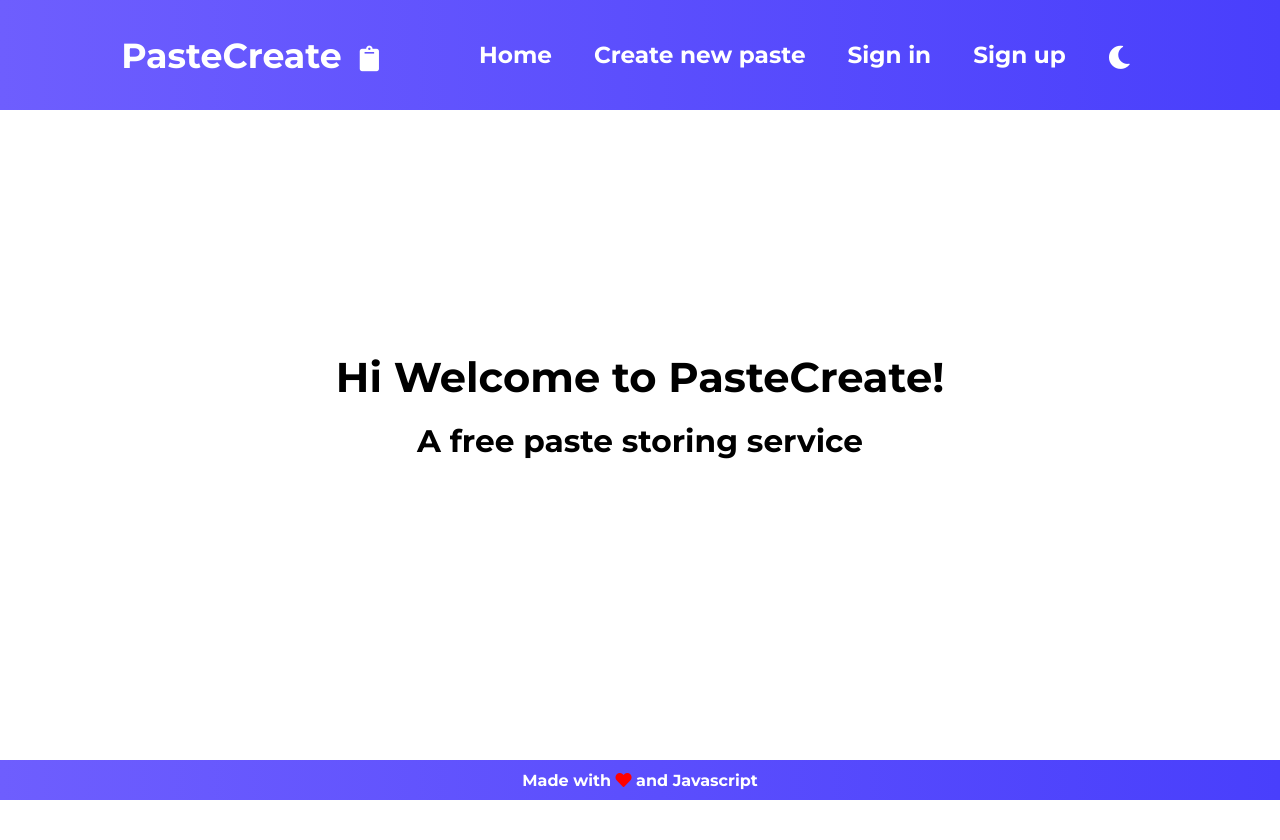
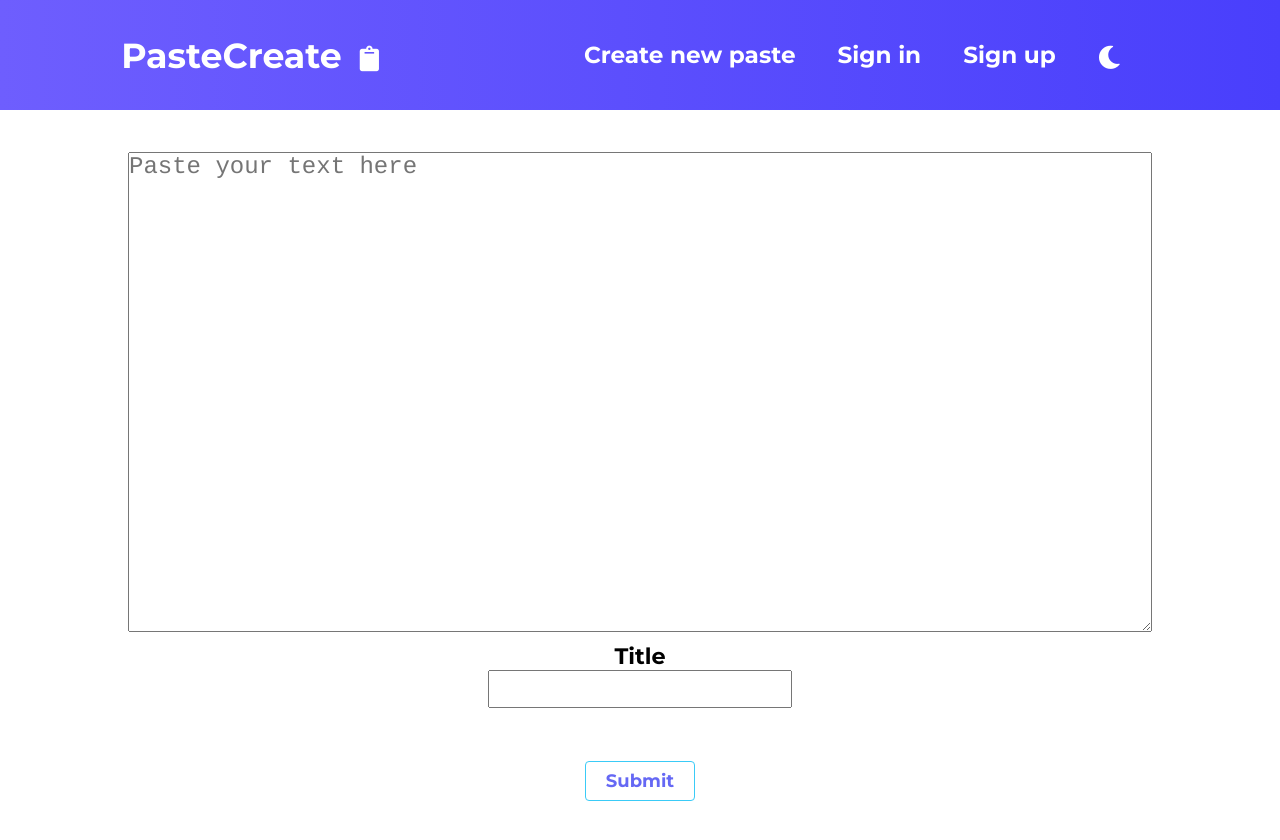
Before and after one commit to Atharva21/PasteCreate, a React (Create React App) app in the folder frontend/: page / in a window 1280 px wide. Shown: the top 840 px of the page. Before the commit the page ends 800 px from the top, so only its background shows below. Built offline with nearby package versions, Linux system fonts and the light colour scheme.

Commit message:
delete homepage component and its css and links in navbar

```diff
--- a/frontend/src/components/HomePage.jsx
+++ /dev/null
@@ -1,17 +0,0 @@
-import styles from "../css/Homepage.module.css";
-import Footer from "./Footer";
-const HomePage = () => {
-    return (
-        <div className={styles.homepageContainer}>
-            <div className={styles.homepageText}>
-                <h1>Hi Welcome to PasteCreate!</h1>
-            </div>
-            <div className={styles.homepageText}>
-                <h2>A free paste storing service</h2>
-            </div>
-            <Footer />
-        </div>
-    )
-};
-
-export default HomePage;
--- a/frontend/src/components/MenuItems.js
+++ b/frontend/src/components/MenuItems.js
@@ -1,23 +1,15 @@
 export const MenuItems = [{
-        title: 'Home',
-        url: '/',
+        title: 'Create new paste',
+        url: '/new',
         cName: 'nav-links',
         login: false,
         showAlways: true
-    },
-    {
+    }, {
         title: 'My pastes',
         url: '/my-pastes',
         cName: 'nav-links',
         login: true,
         showAlways: false
-    },
-    {
-        title: 'Create new paste',
-        url: '/new',
-        cName: 'nav-links',
-        login: false,
-        showAlways: true
     },
     {
         title: 'Logout',
--- a/frontend/src/components/Navbar.jsx
+++ b/frontend/src/components/Navbar.jsx
@@ -4,7 +4,6 @@ import {
     Route,
     Link
 } from "react-router-dom";
-import HomePage from "./HomePage";
 import MyPastes from "./MyPastes";
 import NewPaste from "./NewPaste";
 import SignIn from "./SignIn";
@@ -69,12 +68,10 @@ const NavBar = ({ toggleDarkMode, darkMode }) => {
                 <Route path="/sign-up" component={SignUp}>
                 </Route>
                 <Route exact path="/my-pastes" component={MyPastes} />
-                <Route path="/home" component={HomePage}>
-                </Route>
                 <Route path="/new">
                     <NewPaste />
                 </Route>
-                <Route exact={true} path="/" component={HomePage}>
+                <Route exact={true} path="/" component={NewPaste}>
                 </Route>
                 <Route exact={true} path="/logout">
                     <Logout />
--- a/frontend/src/css/Homepage.module.css
+++ /dev/null
@@ -1,28 +0,0 @@
-.homepageText {
-    margin: 10px;
-    text-align: center;
-    font-size: 1em;
-}
-
-.homepageContainer {
-    display: flex;
-    flex-direction: column;
-    align-items: center;
-    justify-content: center;
-    height: 77vh;
-}
-
-@media screen and (min-width: 760px) {
-    .homepageText {
-        margin: 10px;
-        text-align: center;
-        font-size: 1.3em;
-    }
-    .homepageContainer {
-        display: flex;
-        flex-direction: column;
-        align-items: center;
-        justify-content: center;
-        height: 78vh;
-    }
-}
```
